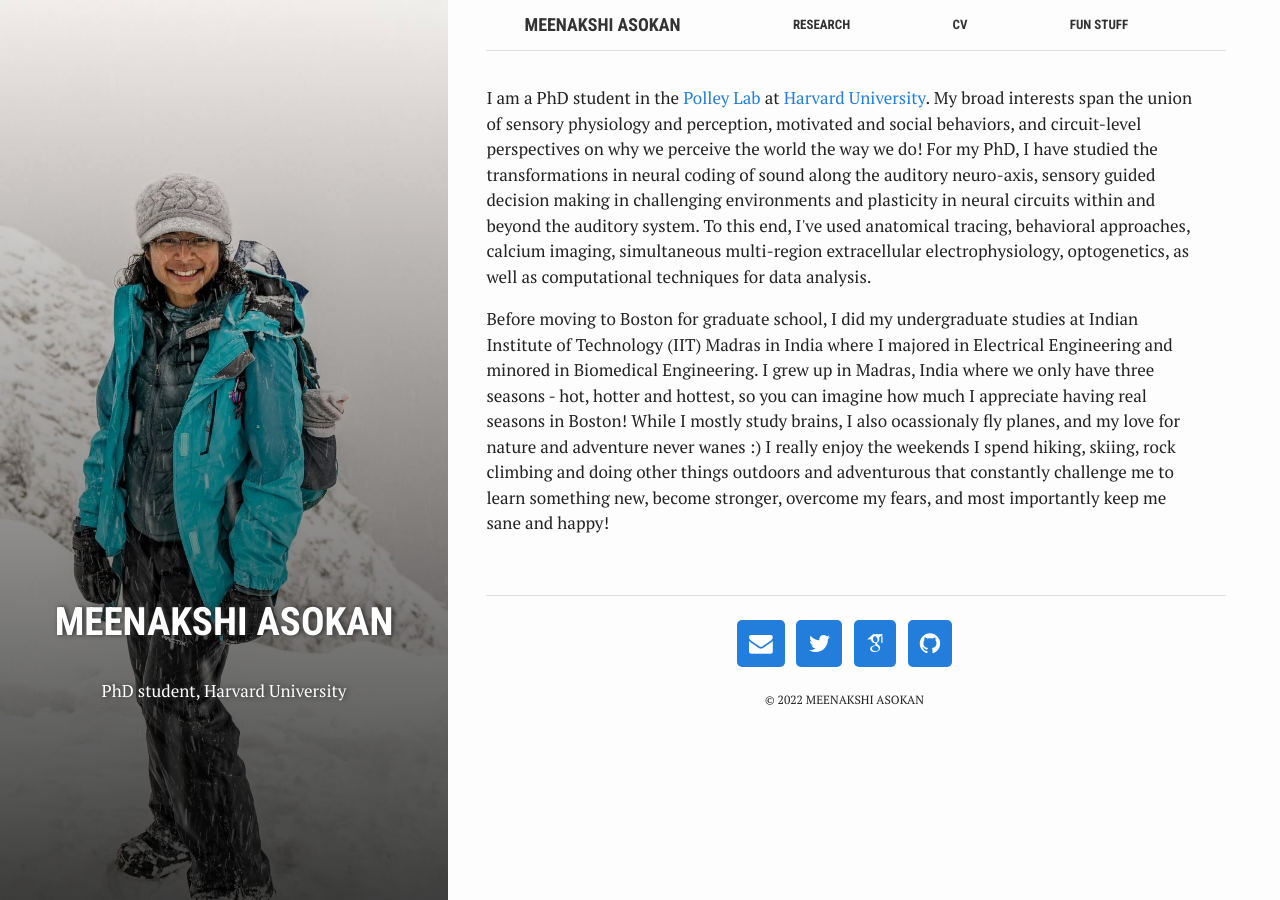
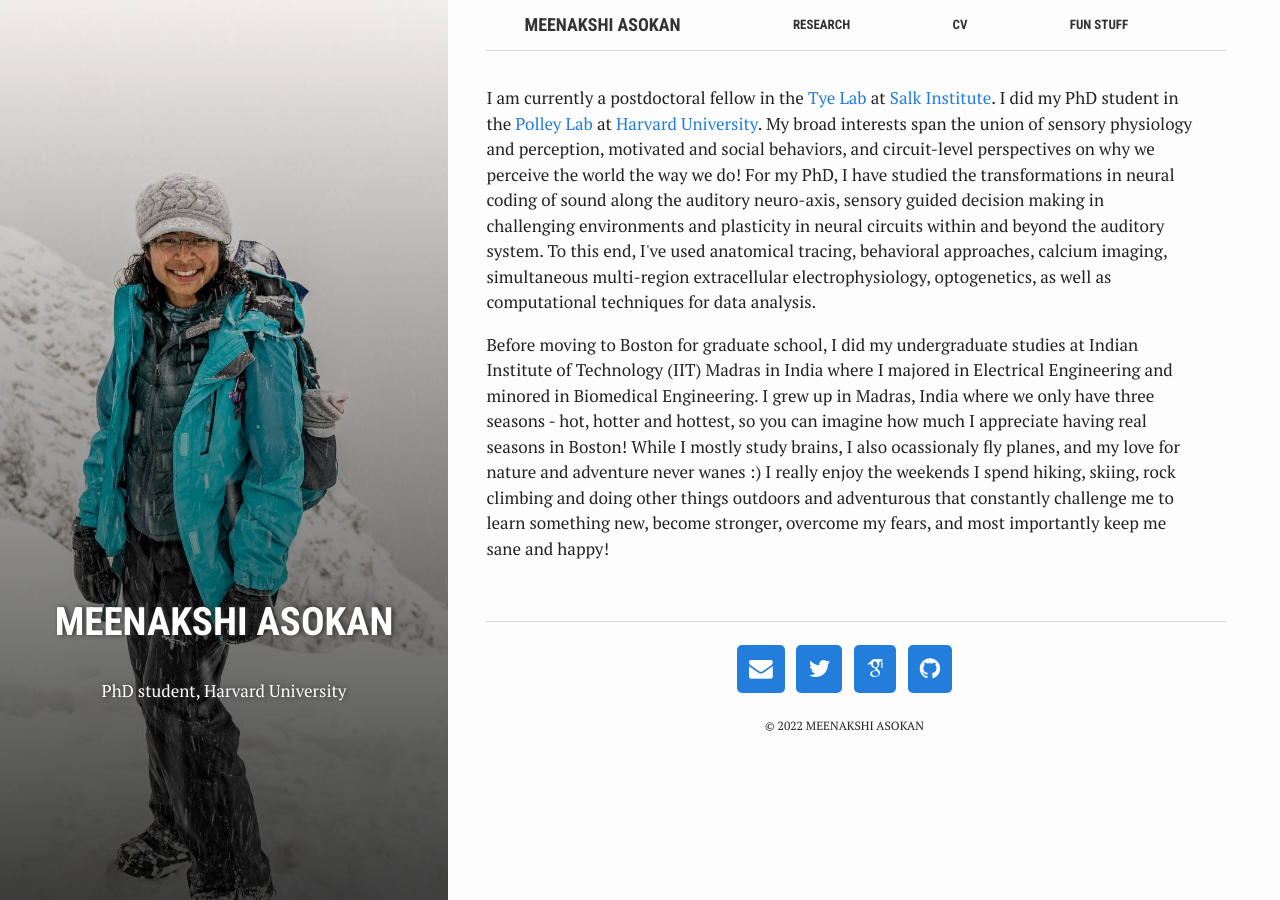
Before and after one commit to Meenakshi-Asokan/Meenakshi-Asokan.github.io, a Jekyll site: the page built from index.html, in a window 1280 px wide. Built offline with Jekyll 4.4.1, drawn with Linux system fonts in a browser that asks for light colours; nearby versions of some CDN libraries; some web fonts are replaced; library files that are not in the unit come from our copies.

Commit message:
Update index.html

```diff
--- a/index.html
+++ b/index.html
@@ -7,7 +7,7 @@ summary: "PhD student, Harvard University"
 ---
 
 <p>
-  I am a PhD student in the <a href="https://scholar.harvard.edu/polleylab">Polley Lab</a>
+  I am currently a postdoctoral fellow in the <a href="https://tyelab.org/">Tye Lab</a> at <a href="https://www.salk.edu/">Salk Institute</a>. I did my PhD student in the <a href="https://scholar.harvard.edu/polleylab">Polley Lab</a>
   at <a href="http://dms.hms.harvard.edu/shbt/">Harvard University</a>.
   My broad interests span the union of sensory physiology and perception, motivated and social behaviors, and
   circuit-level perspectives on why we perceive the world the way we do! For my PhD, I have studied
```
